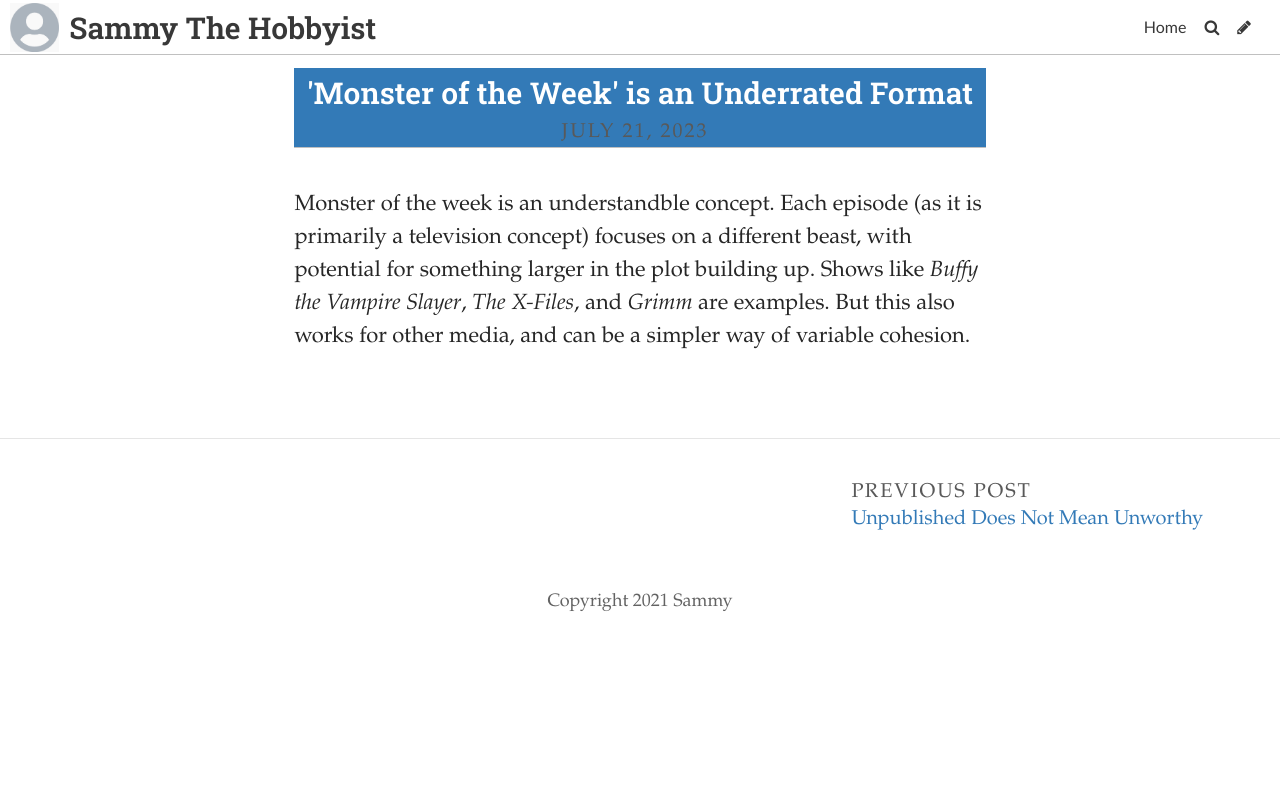
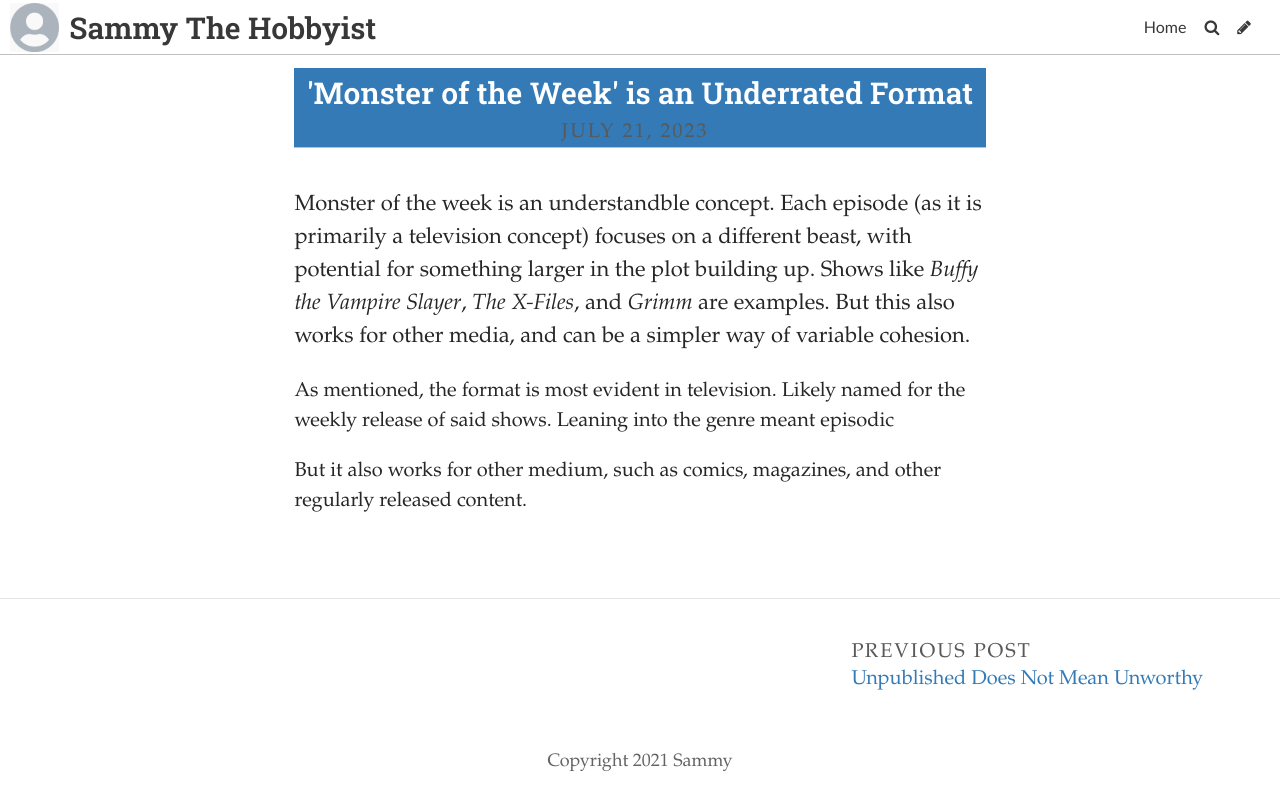
Before and after one commit to SammySpinsAYarn/Blog, a Jekyll site: the page built from _posts/2023-07-12-lets-put-a-title-here.md, in a window 1280 px wide. Shown: the top 810 px of the page. Built offline with Jekyll 4.4.1, drawn with Linux system fonts in a browser that asks for light colours; some web fonts are replaced.

Commit message:
Update Post “2023-07-12-lets-put-a-title-here”

```diff
--- a/_posts/2023-07-12-lets-put-a-title-here.md
+++ b/_posts/2023-07-12-lets-put-a-title-here.md
@@ -6,3 +6,7 @@ title_color: "#ffffff"
 comments: false
 ---
 Monster of the week is an understandble concept. Each episode (as it is primarily a television concept) focuses on a different beast, with potential for something larger in the plot building up. Shows like *Buffy the Vampire Slayer*, *The X-Files*, and *Grimm* are examples. But this also works for other media, and can be a simpler way of variable cohesion.
+
+A﻿s mentioned, the format is most evident in television. Likely named for the weekly release of said shows. Leaning into the genre meant episodic
+
+But it also works for other medium, such as comics, magazines, and other regularly released content.
```
